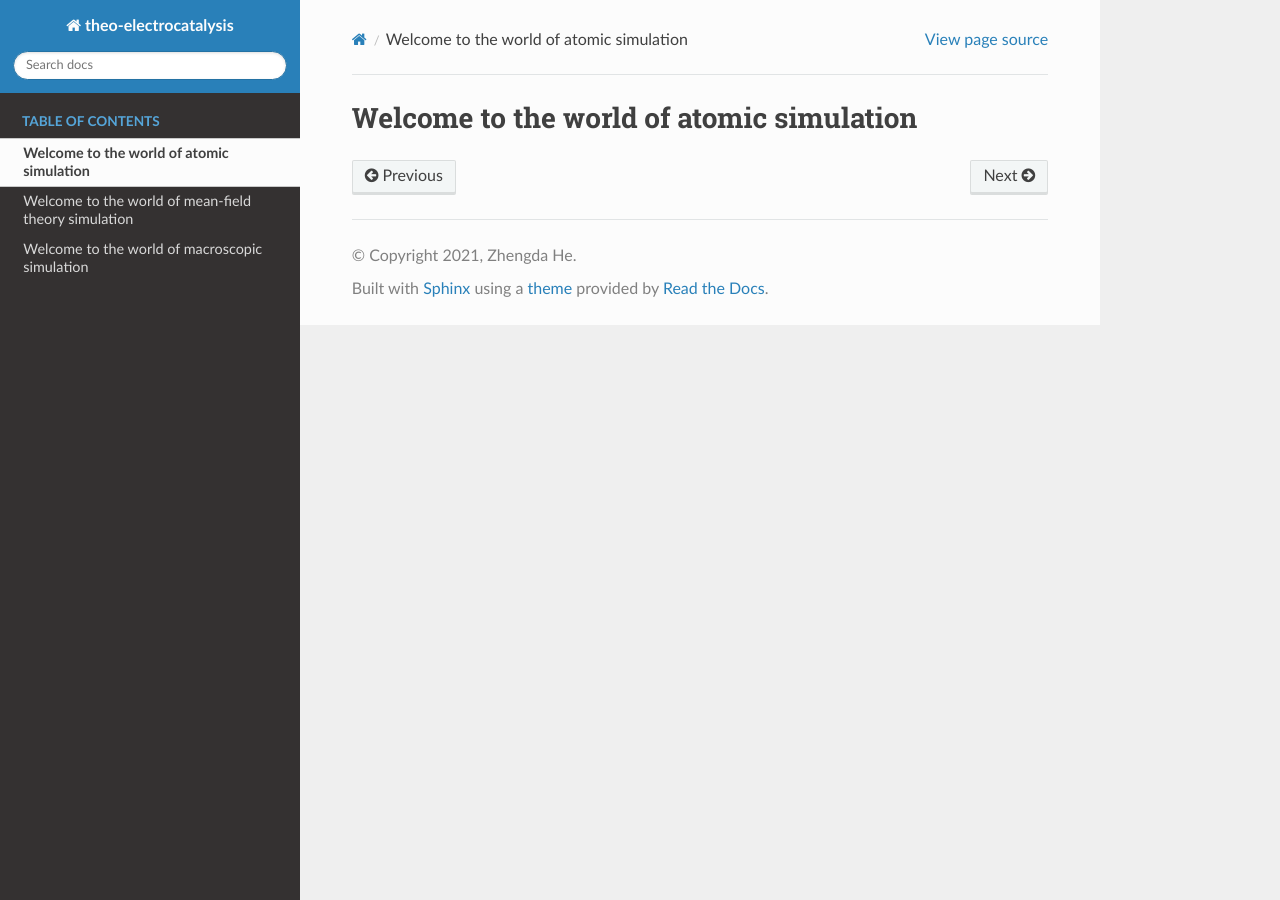
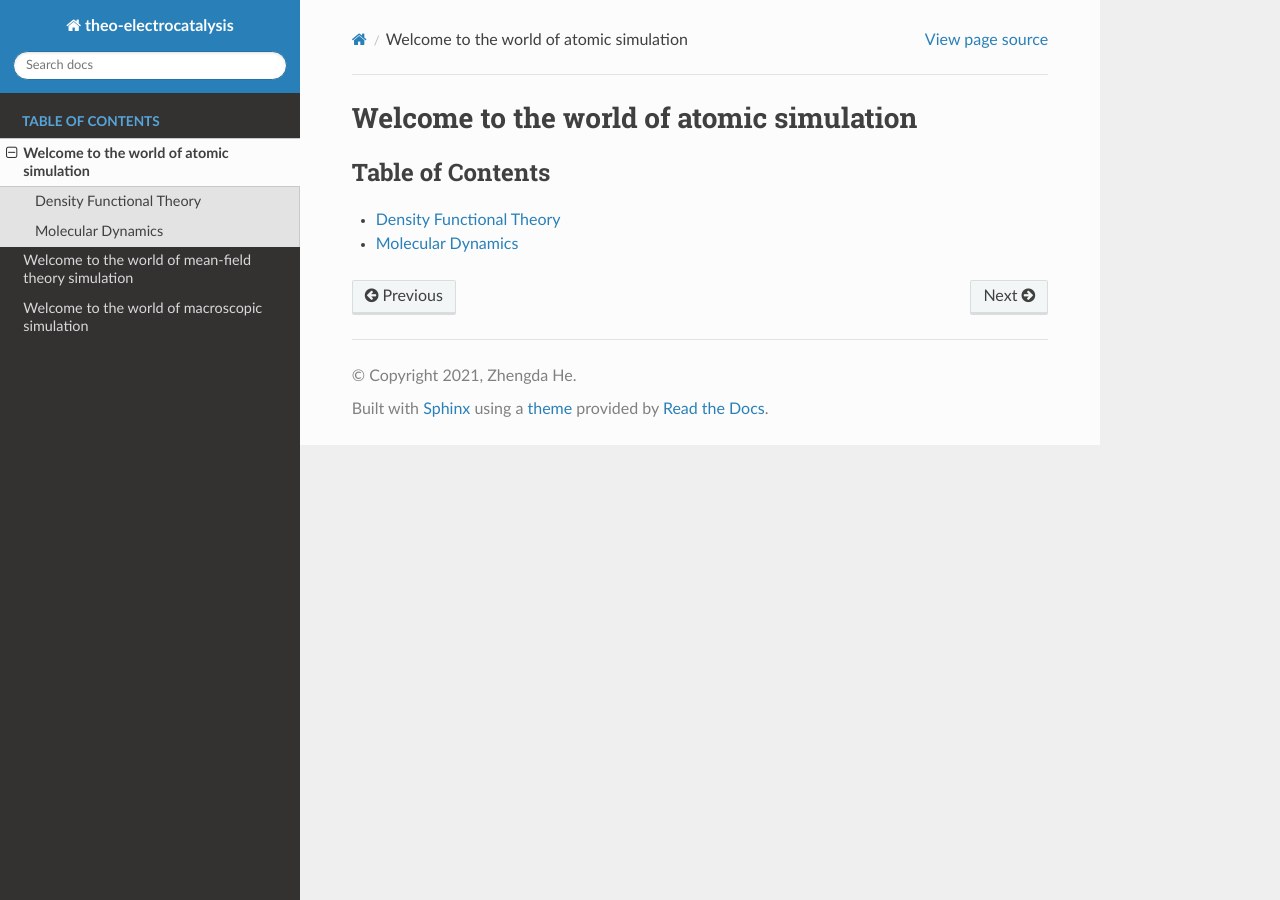
Before and after one commit to hezhengda/theoretical-electrocatalysis, a Sphinx documentation site: the page built from source/atomic-simulation/index.rst, in a window 1280 px wide. Built offline with Sphinx 7.4.7 and the Read the Docs theme 2.0.0, drawn with Linux system fonts in a browser that asks for light colours.

Commit message:
Now we can move to design all the methods that we are going to cover in here.

```diff
--- /dev/null
+++ b/source/atomic-simulation/DFT/index.rst
@@ -0,0 +1,2 @@
+Density Functional Theory
+===========================
--- a/source/atomic-simulation/index.rst
+++ b/source/atomic-simulation/index.rst
@@ -1,2 +1,9 @@
 Welcome to the world of atomic simulation
 ==========================================
+
+.. toctree::
+   :maxdepth: 1
+   :caption: Table of Contents
+
+   DFT/index
+   molecular-dynamics/index
--- /dev/null
+++ b/source/atomic-simulation/molecular-dynamics/index.rst
@@ -0,0 +1,2 @@
+Molecular Dynamics
+====================
```
Also changed, not shown: 12 other files.
